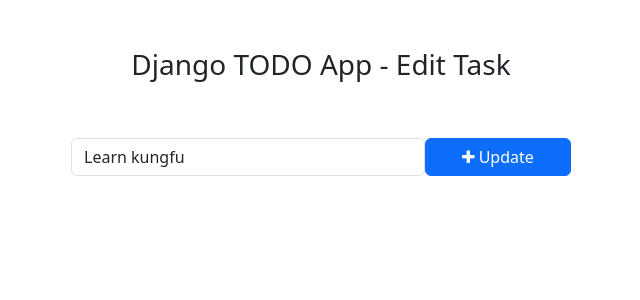
After one commit to DjibbeDiguina/Django_Todo, a Django app: page /todo/edit_task/1 in a window 1280 px wide. The commit adds this page. Shown: the top 300 px of the page, without its empty margins (319-959 px from the left). Run offline with Django 5.2, Linux system fonts and the light colour scheme; data comes from the database, SQL or seed files in the repository; both versions use the stored data as it was after the commit.

Commit message:
done version of my CRUD

```diff
--- /dev/null
+++ b/templates/edit.html
@@ -0,0 +1,29 @@
+<!DOCTYPE html>
+<html lang="en">
+<head>
+    <meta charset="UTF-8">
+    <meta http-equiv="X-UA-Compatible" content="IE=edge">
+    <meta name="viewport" content="width=device-width, initial-scale=1.0">
+    <title>Edit Task - Django TODO App</title>
+
+    <!-- Bootstrap -->
+    <link href="https://cdn.jsdelivr.net/npm/bootstrap@5.3.0-alpha1/dist/css/bootstrap.min.css" rel="stylesheet" integrity="sha384-GLhlTQ8iRABdZLl6O3oVMWSktQOp6b7In1Zl3/Jr59b6EGGoI1aFkw7cmDA6j6gD" crossorigin="anonymous">
+    <script src="https://cdn.jsdelivr.net/npm/bootstrap@5.3.0-alpha1/dist/js/bootstrap.bundle.min.js" integrity="sha384-w76AqPfDkMBDXo30jS1Sgez6pr3x5MlQ1ZAGC+nuZB+EYdgRZgiwxhTBTkF7CXvN" crossorigin="anonymous"></script>
+    <!-- Font Awesome Icons -->
+    <link rel="stylesheet" href="https://cdnjs.cloudflare.com/ajax/libs/font-awesome/4.7.0/css/font-awesome.min.css">
+</head>
+<body>
+    <div class="container">
+        <h3 class="pt-5 pb-5 text-center">Django TODO App - Edit Task</h3>
+        <form action="{% url 'edit_task' get_task.id %}" method="POST" style="width:500px; margin: auto;">
+            {% csrf_token %}
+            <div class="form-group">
+                <span style="display: flex;">
+                    <input type="text" name="task" class="form-control" placeholder="Add a task", value="{{get_task.task}}">
+                    <button type="submit" class="btn btn-primary" style="width: 200px;"><i class="fa fa-plus"></i> Update</button>
+                </span>
+            </div>
+        </form>
+    </div>
+</body>
+</html>
--- a/templates/home.html
+++ b/templates/home.html
@@ -31,8 +31,8 @@
                            {{task.task}}
                             <span style="position: relative; float: right;">
                                 <a class="btn btn-success" href="{% url 'mark_as_done' task.id %}"><i class="fa fa-check"></i> Mark as Done</a>
-                                <a href = "" class="btn btn-danger"><i class="fa fa-trash"></i></a>
-                                <a href = "" class="btn btn-primary"><i class="fa fa-pencil"></i></a>
+                                <a href = "{% url 'delete_task' task.id %}" class="btn btn-danger"><i class="fa fa-trash"></i></a>
+                                <a href = "{% url 'edit_task' task.id %}" class="btn btn-primary"><i class="fa fa-pencil"></i></a>
                             </span>
                         </div>
                     </div>
--- a/todo/urls.py
+++ b/todo/urls.py
@@ -4,5 +4,7 @@
 urlpatterns = [
   path('add_task/', views.add_task, name='add_task'),
   path('mark_as_done/<int:id>', views.mark_as_done, name='mark_as_done'),
-  path('mark_as_undone/<int:id>', views.mark_as_undone, name='mark_as_undone')
+  path('mark_as_undone/<int:id>', views.mark_as_undone, name='mark_as_undone'),
+  path('edit_task/<int:id>', views.edit_task, name='edit_task'),
+  path('delete_task/<int:id>', views.delete_task, name='delete_task')
 ]
--- a/todo/views.py
+++ b/todo/views.py
@@ -18,3 +18,18 @@
     task.is_completed = False
     task.save()
     return redirect('home')
+
+def edit_task(request, id):
+    get_task = get_object_or_404(Tasks, pk=id)
+    if request.method == 'POST':
+        new_task = request.POST['task']
+        get_task.task = new_task
+        get_task.save()
+        return redirect('home')
+    else:
+        return render(request, 'edit.html', {'get_task':get_task})
+
+def delete_task(request, id):
+    get_task = get_object_or_404(Tasks, pk=id)
+    get_task.delete()
+    return redirect('home')
```
Also changed, not shown: db.sqlite3.
